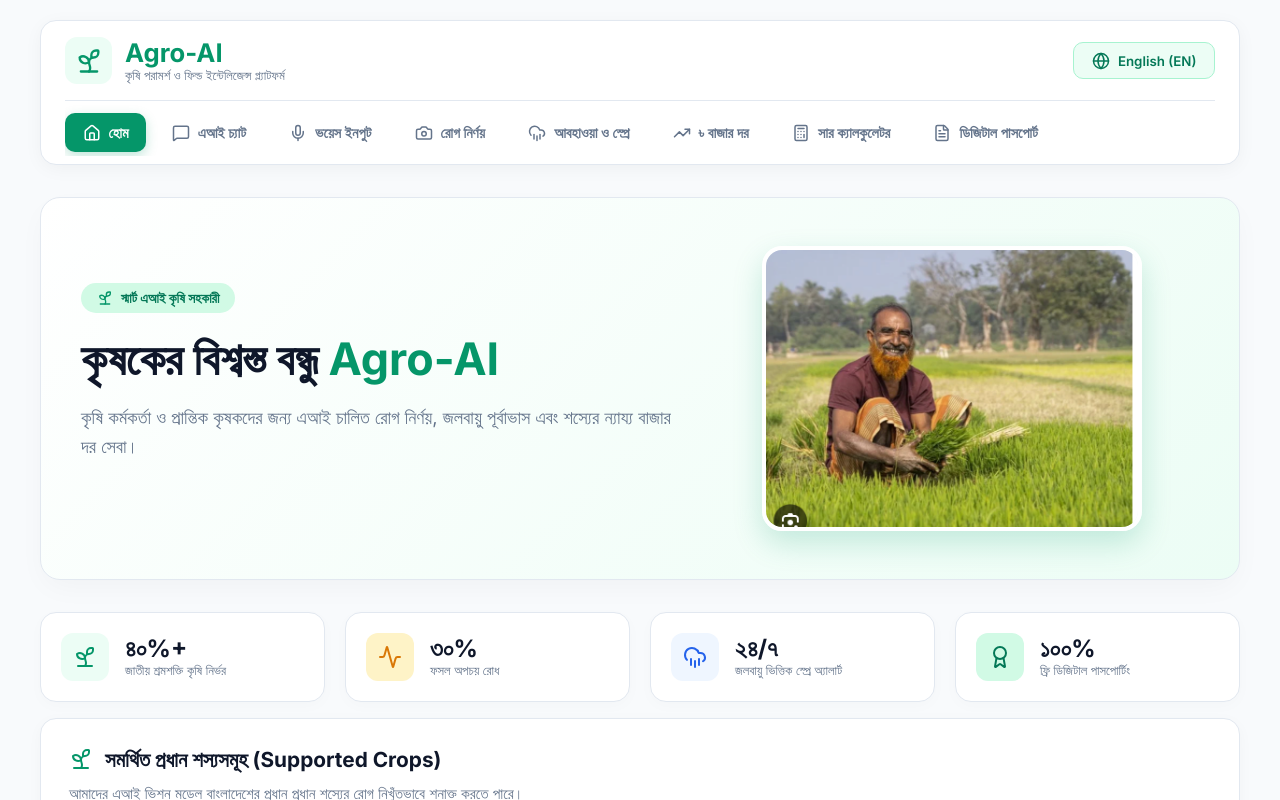
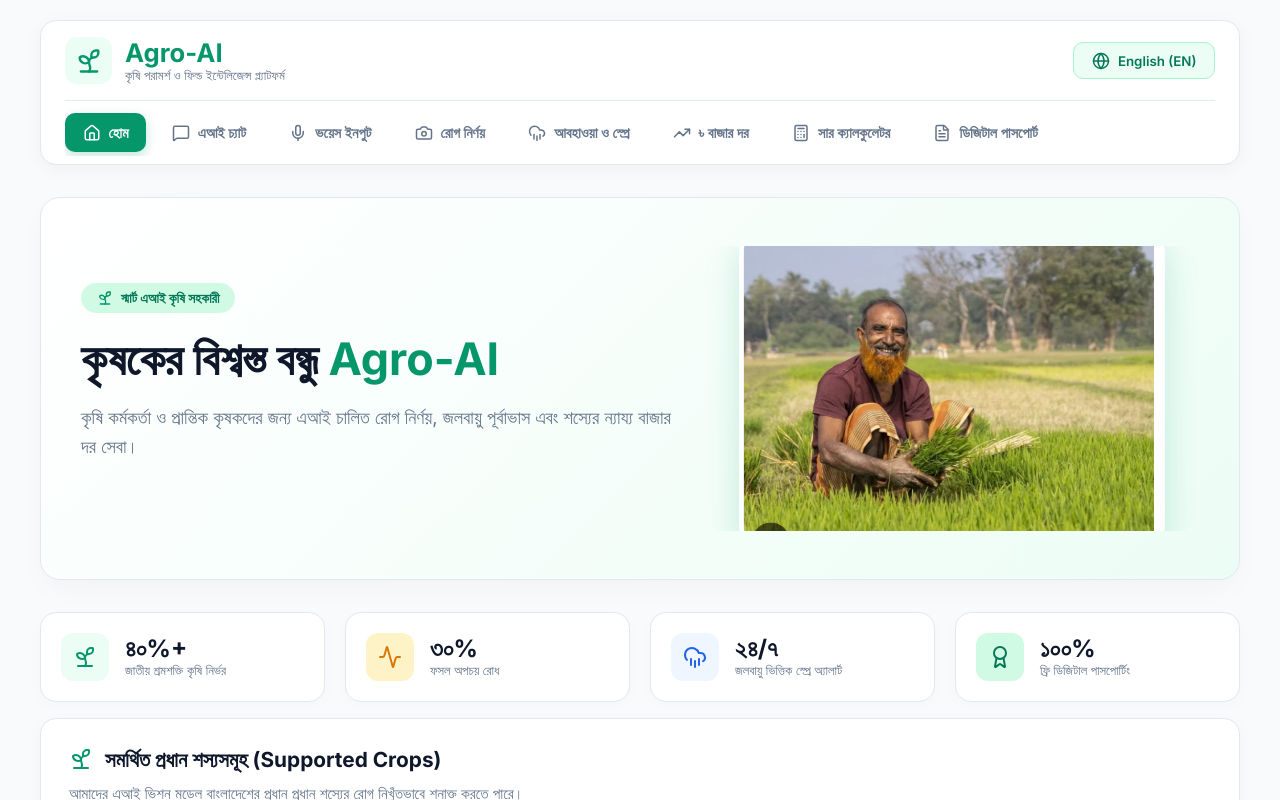
Before and after one commit to sabrinamaimon/agro-ai, a React app in the folder frontend/: page / in a window 1280 px wide. Shown: the top 800 px of the page. Built offline with nearby package versions, Linux system fonts and the light colour scheme; no server answers; the HTML template or start-up script is replaced by a standard one.

Commit message:
fix: crop out Google Lens camera watermark icon from bottom-left of farmer photo

```diff
--- a/frontend/src/App.css
+++ b/frontend/src/App.css
@@ -173,6 +173,8 @@ body {
   width: 100%;
   display: flex;
   justify-content: center;
+  overflow: hidden;
+  border-radius: 20px;
 }
 
 .happy-farmer-img {
@@ -180,10 +182,11 @@ body {
   max-width: 380px;
   aspect-ratio: 4 / 3;
   object-fit: cover;
-  object-position: center 40%;
+  object-position: center 30%;
   border-radius: 20px;
   box-shadow: 0 12px 30px rgba(5, 150, 105, 0.2);
   border: 4px solid #FFFFFF;
+  transform: scale(1.12);
 }
 
 .floating-hero-badge {
```
